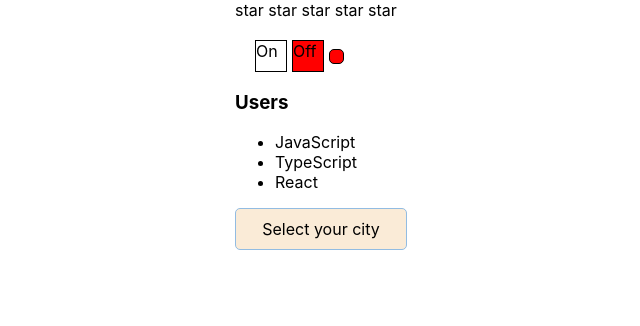
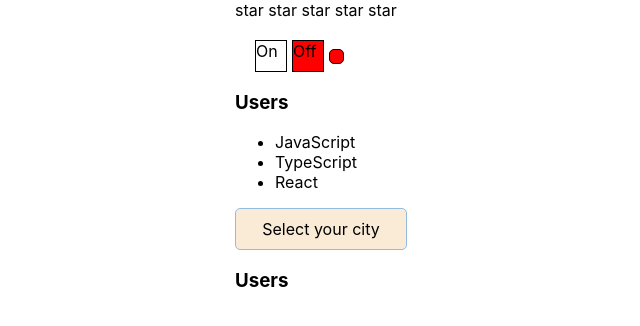
Before and after one commit to dtumen/kabzda, a React (Create React App) app: page / in a window 1280 px wide. Shown: the top 326 px of the page, without its empty margins (105-745 px from the left). Built offline with nearby package versions, Linux system fonts and the light colour scheme.

Commit message:
add reducer.tsx

```diff
--- a/src/App.tsx
+++ b/src/App.tsx
@@ -4,6 +4,7 @@ import {Accordion, ItemType} from './components/Accordion/Accordion';
 import {Rating} from './components/Rating/Rating';
 import OnOff from './components/OnOff/OnOff';
 import {Select} from './components/Select/Select';
+import UnControlledAccordion from './components/UnControlledAccordion/UnControlledAccordion';
 
 export enum RatingValueType {
     Zero = 0,
@@ -84,6 +85,8 @@ function App() {
                 handleCollapsedSelectChange={handleCollapsedSelectChange}
                 handleClickOption={handleClickOption}
             />
+
+            <UnControlledAccordion titleValue={'Users'} />
         </div>
     );
 }
--- a/src/components/UnControlledAccordion/UnControlledAccordion.tsx
+++ b/src/components/UnControlledAccordion/UnControlledAccordion.tsx
@@ -1,19 +1,20 @@
-import React, { useState } from 'react';
+import React, {useReducer} from 'react';
+import {reducer, SET_COLLAPSED} from './reducer';
 
 type PropsType = {
   titleValue: string
 }
 
 const UnControlledAccordion = (props: PropsType) => {
-  const [collapsed, setCollapsed] = useState(true);
-
-  const setCollapsedHandler = () => setCollapsed(prev => !prev);
+  // const [collapsed, setCollapsed] = useState(true);
+    const [state, dispatch] = useReducer(reducer, {collapsed: true});
+  const setCollapsedHandler = () => dispatch({type: SET_COLLAPSED});
 
   return (
     <div>
       <>
         <AccordionTitle title={props.titleValue} setCollapsedHandler={setCollapsedHandler} />
-        {!collapsed && <AccordionBody />}
+        {!state.collapsed && <AccordionBody />}
       </>
     </div>
   );
--- /dev/null
+++ b/src/components/UnControlledAccordion/reducer.tsx
@@ -0,0 +1,21 @@
+type ActionType = {
+    type: string
+}
+
+export const SET_COLLAPSED = 'SET-COLLAPSED';
+
+type StateType = {
+    collapsed: boolean
+}
+
+export const reducer = (state: StateType, action: ActionType): StateType  => {
+    switch (action.type) {
+        case SET_COLLAPSED:
+            return {
+                ...state,
+                collapsed: !state.collapsed
+            };
+        default:
+            return state;
+    }
+}
```
Also changed, not shown: 1 other file (tests, documents, lock files or other folders).
